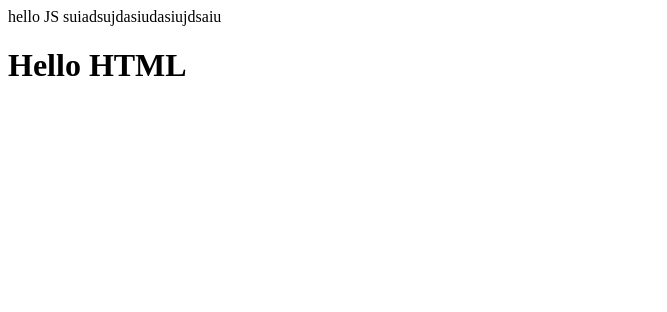
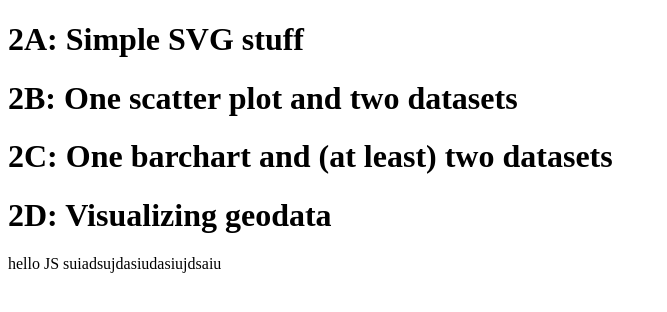
Before and after one commit to valentinibanez/Social-Data-Visualization, a website: page index.html in a window 1280 px wide. Shown: the whole page, without its empty margins (0-667 px from the left). Drawn offline with nearby package versions, Linux system fonts and the light colour scheme.

Commit message:
Add individual sections for assignments

```diff
--- a/index.html
+++ b/index.html
@@ -2,12 +2,26 @@
 <html>
 
 <head>
-    <script type="text/javascript" src="script.js"></script>
     <script type="text/javascript" src="https://cdnjs.cloudflare.com/ajax/libs/d3/3.5.16/d3.js"></script>
+
 </head>
 
 <body>
-    <h1>Hello HTML</h1>
+    <div id="a">
+        <h1>2A: Simple SVG stuff</h1>
+    </div>
+    <div id="b">
+        <h1>2B: One scatter plot and two datasets</h1>
+    </div>
+    <div id="c">
+        <h1>2C: One barchart and (at least) two datasets</h1>
+    </div>
+    <div id="d">
+        <h1>2D: Visualizing geodata</h1>
+    </div>
+
+    <!-- Javascript file -->
+    <script type="text/javascript" src="script.js"></script>
 </body>
 
 </html>
```
